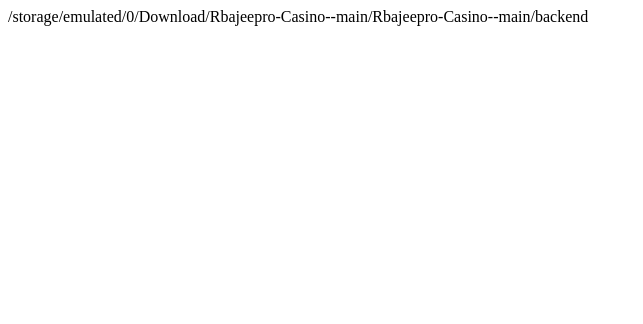
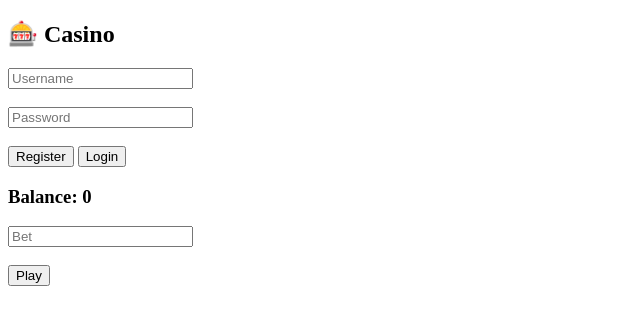
Before and after one commit to mropositiv4x-del/Rbajeepro-Casino-, a website: page frontend/index.html in a window 1280 px wide. Shown: the whole page, without its empty margins (0-643 px from the left). Drawn offline with Linux system fonts and the light colour scheme.

Commit message:
Update index.html

```diff
--- a/frontend/index.html
+++ b/frontend/index.html
@@ -1 +1,83 @@
-/storage/emulated/0/Download/Rbajeepro-Casino--main/Rbajeepro-Casino--main/backend
+<!DOCTYPE html>
+<html>
+<head>
+  <title>Casino</title>
+</head>
+<body>
+
+<h2>🎰 Casino</h2>
+
+<input id="username" placeholder="Username"><br><br>
+<input id="password" placeholder="Password"><br><br>
+
+<button onclick="register()">Register</button>
+<button onclick="login()">Login</button>
+
+<h3>Balance: <span id="balance">0</span></h3>
+
+<input id="betAmount" placeholder="Bet"><br><br>
+<button onclick="bet()">Play</button>
+
+<p id="result"></p>
+
+<script>
+let user = "";
+
+// Register
+function register() {
+  fetch("/api/register", {
+    method: "POST",
+    headers: {"Content-Type": "application/json"},
+    body: JSON.stringify({
+      username: username.value,
+      password: password.value
+    })
+  });
+}
+
+// Login
+function login() {
+  fetch("/api/login", {
+    method: "POST",
+    headers: {"Content-Type": "application/json"},
+    body: JSON.stringify({
+      username: username.value,
+      password: password.value
+    })
+  })
+  .then(res => res.json())
+  .then(data => {
+    user = data.user.username;
+    loadBalance();
+  });
+}
+
+// Balance
+function loadBalance() {
+  fetch(`/api/balance/${user}`)
+  .then(res => res.json())
+  .then(data => {
+    balance.innerText = data.balance;
+  });
+}
+
+// Bet
+function bet() {
+  fetch("/api/bet", {
+    method: "POST",
+    headers: {"Content-Type": "application/json"},
+    body: JSON.stringify({
+      username: user,
+      amount: parseInt(betAmount.value)
+    })
+  })
+  .then(res => res.json())
+  .then(data => {
+    result.innerText = data.result;
+    loadBalance();
+  });
+}
+</script>
+
+</body>
+  </html>
```
